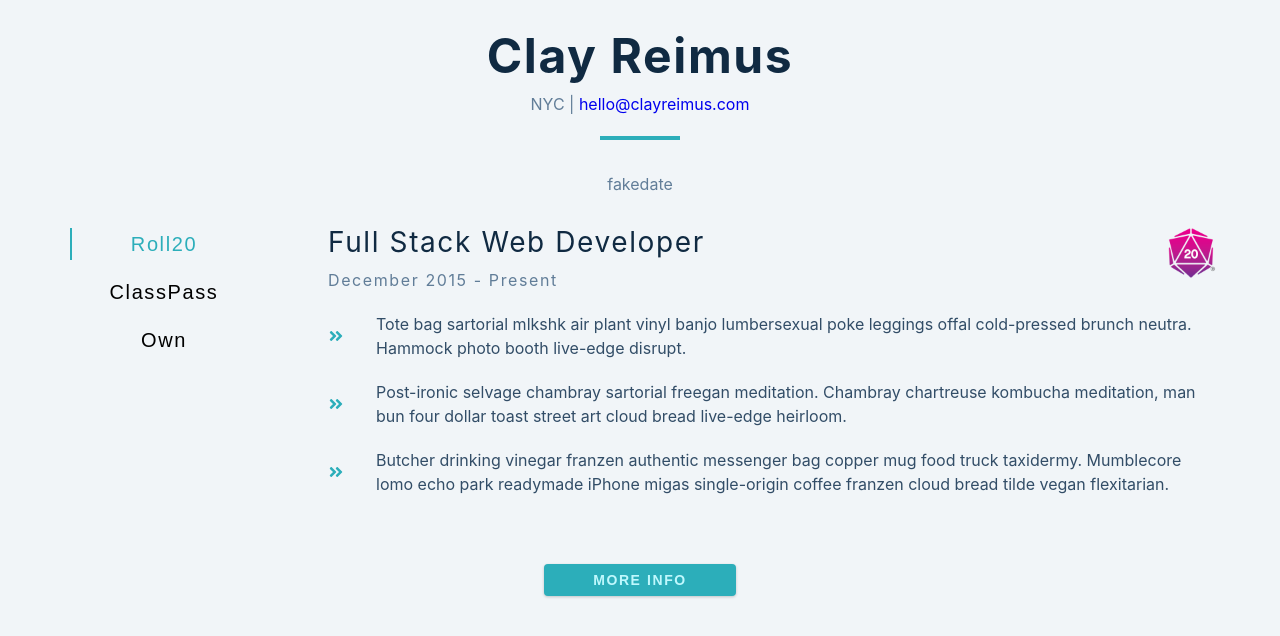
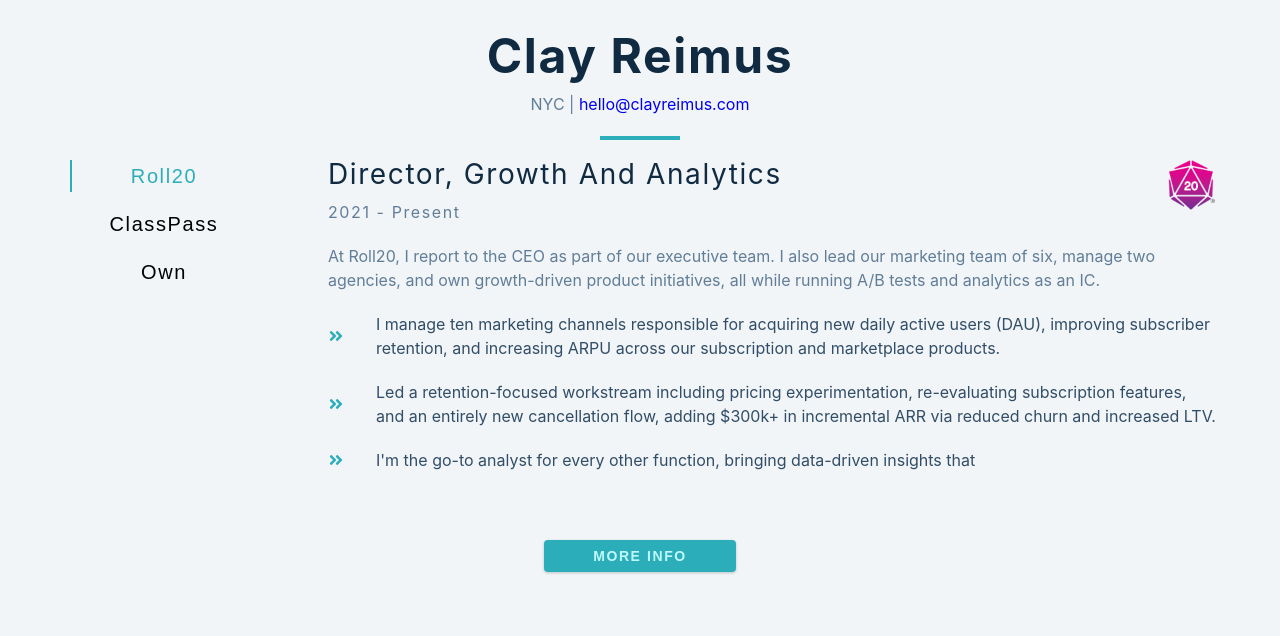
Before and after one commit to mgsrevolver/resume, a React (Create React App) app: page / in a window 1280 px wide. Shown: the top 636 px of the page. Built offline with nearby package versions, Linux system fonts and the light colour scheme.

Commit message:
added headshot

```diff
--- a/public/experience.json
+++ b/public/experience.json
@@ -2,12 +2,13 @@
   {
     "id": "recAGJfiU4CeaV0HL",
     "order": 3,
-    "title": "Full Stack Web Developer",
-    "dates": "December 2015 - Present",
+    "title": "Director, Growth and Analytics",
+    "dates": "2021 - Present",
+    "summary": "At Roll20, I report to the CEO as part of our executive team. I also lead our marketing team of six, manage two agencies, and own growth-driven product initiatives, all while running A/B tests and analytics as an IC.",
     "duties": [
-      "Tote bag sartorial mlkshk air plant vinyl banjo lumbersexual poke leggings offal cold-pressed brunch neutra. Hammock photo booth live-edge disrupt.",
-      "Post-ironic selvage chambray sartorial freegan meditation. Chambray chartreuse kombucha meditation, man bun four dollar toast street art cloud bread live-edge heirloom.",
-      "Butcher drinking vinegar franzen authentic messenger bag copper mug food truck taxidermy. Mumblecore lomo echo park readymade iPhone migas single-origin coffee franzen cloud bread tilde vegan flexitarian."
+      "I manage ten marketing channels responsible for acquiring new daily active users (DAU), improving subscriber retention, and increasing ARPU across our subscription and marketplace products.",
+      "Led a retention-focused workstream including pricing experimentation, re-evaluating subscription features, and an entirely new cancellation flow, adding $300k+ in incremental ARR via reduced churn and increased LTV.",
+      "I'm the go-to analyst for every other function, bringing data-driven insights that "
     ],
     "company": "Roll20",
     "image": "../images/roll20-logo.png"
@@ -17,6 +18,7 @@
     "order": 2,
     "title": "Front-End Engineer",
     "dates": "May 2015 - December 2015",
+    "summary": "another summary here",
     "duties": [
       "Hashtag drinking vinegar scenester mumblecore snackwave four dollar toast, lumbersexual XOXO. Cardigan church-key pabst, biodiesel vexillologist viral squid.",
       "Franzen af pitchfork, mumblecore try-hard kogi XOXO roof party la croix cardigan neutra retro tattooed copper mug. Meditation lomo biodiesel scenester",
--- a/src/App.js
+++ b/src/App.js
@@ -24,7 +24,7 @@
       </section>
     )
   }
-  const { company, dates, duties, title, image } = jobs[value]
+  const { company, dates, summary, duties, title, image } = jobs[value]
   return (
     <section className="section">
       <div className="title">
@@ -34,7 +34,6 @@
         </p>
         <div className="underline"></div>
       </div>
-      <p className="intro-copy">fakedate</p>
       <div className="jobs-center">
         {/* btn container */}
         <div className="btn-container">
@@ -55,6 +54,7 @@
           <h3>{title}</h3>
           <img className="job-image" src={image} alt={company} />
           <p className="job-date">{dates}</p>
+          <p className="job-summary">{summary}</p>
           {duties.map((duty, index) => {
             return (
               <div key={index} className="job-desc">
```
Also changed, not shown: public/images/headshot-outside.jpeg (added).
